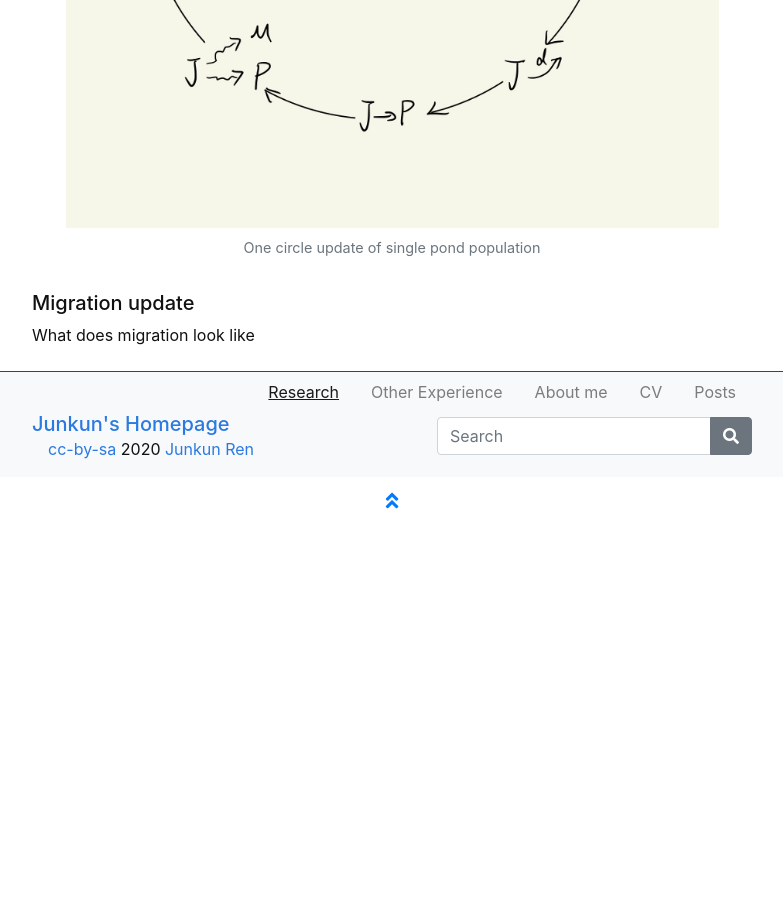
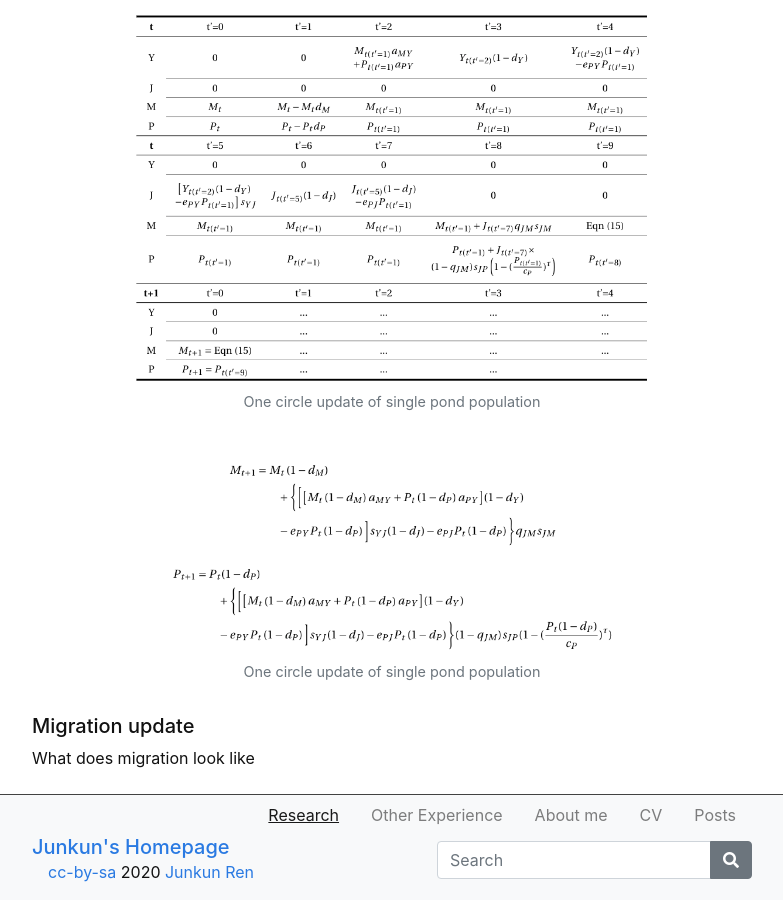
Before and after one commit to junkun-ren/PersonalWebsite, a Jekyll site: the page built from content/0-research.md, in a window 1280 px wide and 900 px high, scrolled down 6863 px. Shown: the whole window, without its empty margins (248-1031 px from the left). Built offline with Jekyll 4.4.1, drawn with Linux system fonts in a browser that asks for light colours; before the commit the page ends 7340 px from its top, so only the background shows below that.

Commit message:
more plots

```diff
--- a/content/0-research.md
+++ b/content/0-research.md
@@ -79,7 +79,9 @@ Advisor: Dr. Dorothy Wallace
 - Dispersal and recolonization of those transient ponds are essential for the persistence of tiger salamander.
 
 ##### Single pond population dynamics<a name="subparagraph2-2"></a>
-{% include figure.html img="single pond population dynamics.png" alt="single pond population dynamics" caption="One circle update of single pond population" width="95%" %}
+{% include figure.html img="single pond population dynamics.png" alt="single pond population dynamics" caption="One circle update of single pond population" width="75%" %}
+{% include figure.html img="population update table.png" alt="single pond population dynamics" caption="One circle update of single pond population" width="75%" %}
+{% include figure.html img="population update equations.png" alt="single pond population dynamics" caption="One circle update of single pond population" width="65%" %}
 
 
 ##### Migration update<a name="subparagraph2-3"></a>
```
Also changed, not shown: images/population update equations.png (added), images/population update table.png (added), images/single pond population dynamics.png.
